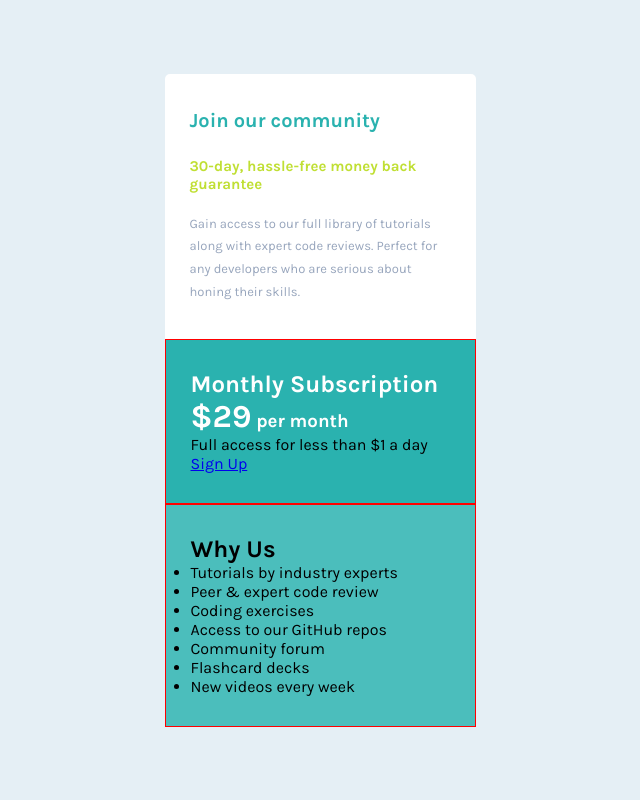
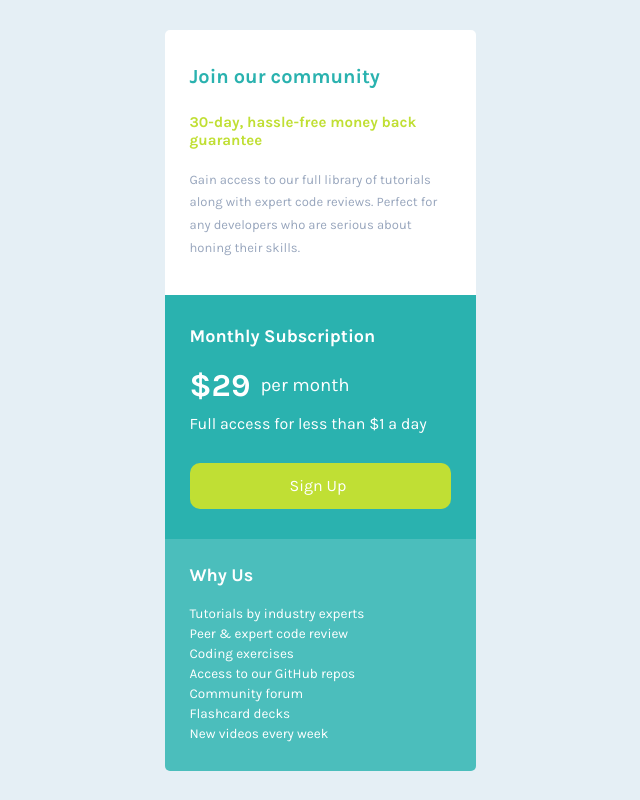
Before and after one commit to Rakha112/single-price-grid-component, a plain HTML site: page index.html in a window 1280 px wide. Shown: the whole page, without its empty margins (320-960 px from the left). Drawn offline with Linux system fonts and the light colour scheme.

Commit message:
initial commit

```diff
--- a/scss/main.scss
+++ b/scss/main.scss
@@ -38,25 +38,61 @@ body {
             line-height: 1.75;
             color: $grayish-blue;
             font-size: 13px;
+            font-weight: 400;
         }
     }
     .subscription {
-        border: 1px red solid;
         background-color: $cyan;
         padding: 30px 25px;
         h2 {
+            font-size: 18px;
             color: white;
+            padding-bottom: 20px;
         }
         h3 {
+            display: flex;
+            align-items: center;
             color: white;
+            padding-bottom: 10px;
+            font-weight: 400;
             span {
+                font-weight: 700;
+                padding-right: 10px;
                 font-size: 2rem;
             }
         }
+
+        p {
+            font-weight: 400;
+            color: white;
+            padding-bottom: 30px;
+        }
+        a {
+            display: flex;
+            background-color: $bright-yellow;
+            border-radius: 10px;
+            text-decoration: none;
+            color: white;
+            padding: 13.5px 100px;
+        }
     }
     .why {
-        border: 1px red solid;
+        border-radius: 0 0 5px 5px;
         background-color: $bg-why;
-        padding: 30px 25px;
+        padding: 25px 25px;
+        h2 {
+            font-size: 18px;
+            color: white;
+            padding-bottom: 20px;
+        }
+        ul {
+            li {
+                font-size: 13.5px;
+                font-weight: 400;
+                color: white;
+                list-style: none;
+                padding-bottom: 5px
+            }
+        }
     }
 }
```
Also changed, not shown: css/main.css, 1 other file.
